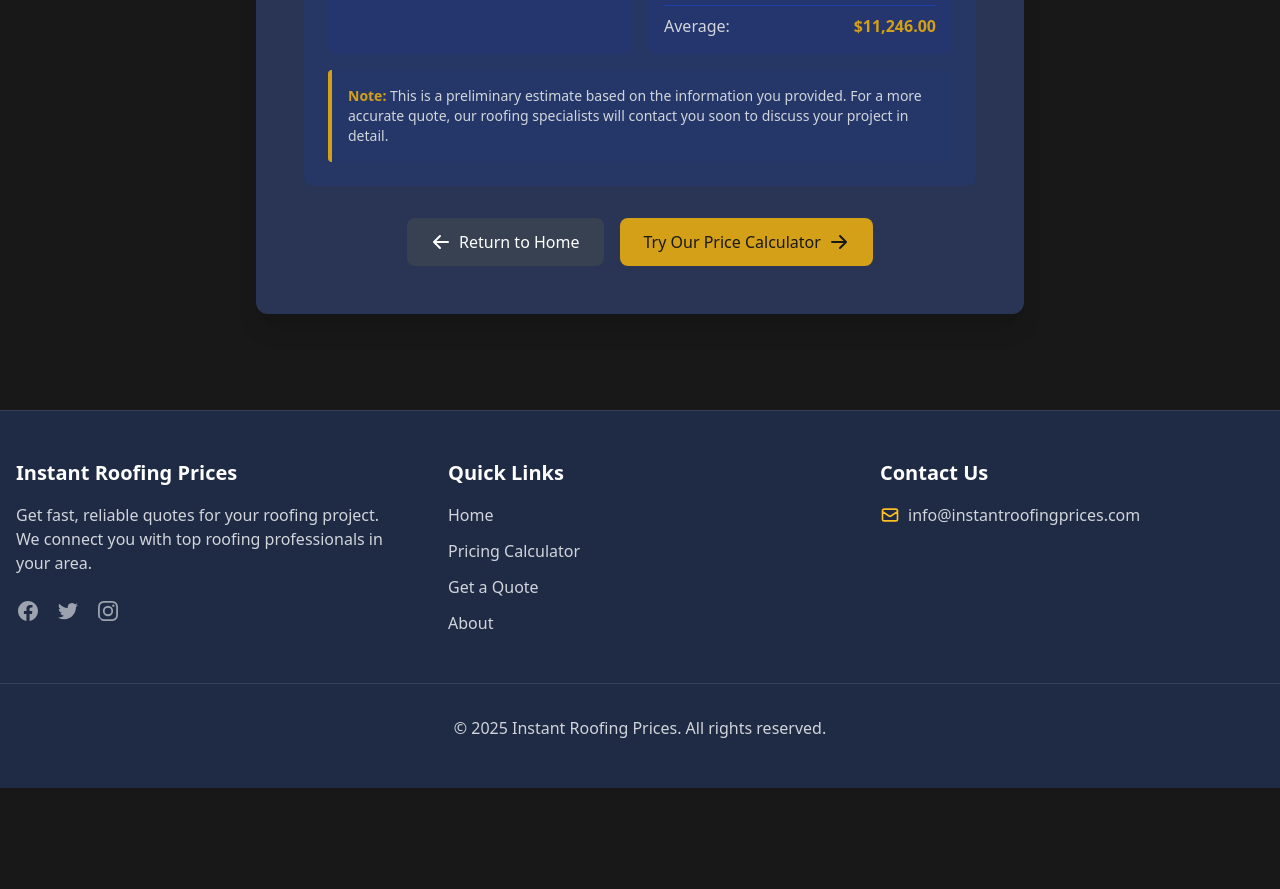
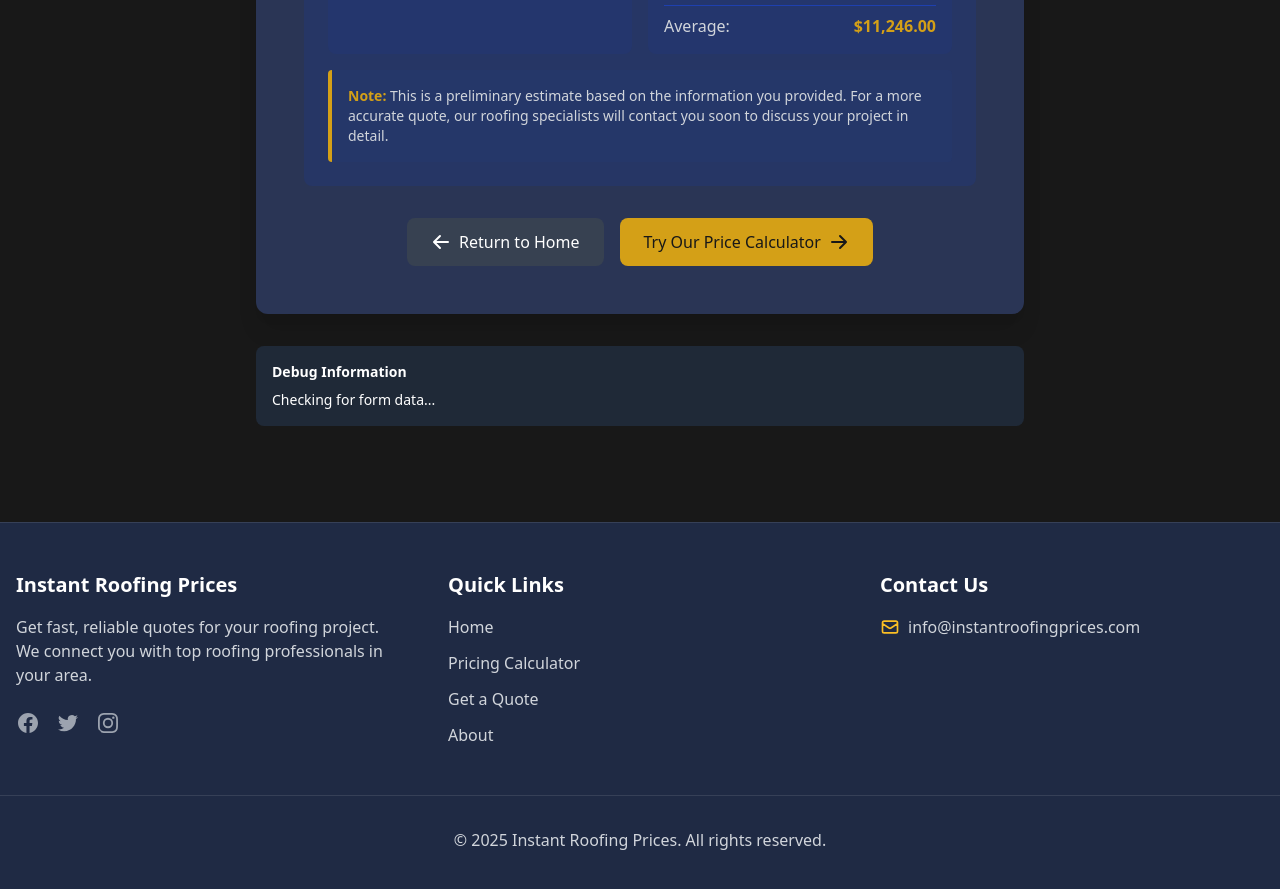
Before and after one commit to tim-amredev/roofing-lead-site, a Jekyll site: the page built from thank-you.html, in a window 1280 px wide and 900 px high, scrolled down 644 px. Shown: the top 889 px of the window. Built offline with Jekyll 4.4.1, drawn with Linux system fonts in a browser that asks for light colours; before the commit the page ends 1432 px from its top, so only the background shows below that; some of the changed lines change nothing that is shown.

Commit message:
Update thank-you.html

```diff
--- a/thank-you.html
+++ b/thank-you.html
@@ -90,31 +90,11 @@ js: thank-you-quote
     </div>
   </div>
 
-  <!-- Hidden div for debugging -->
-  <div id="debug-info" style="display: none;"></div>
-
-  <script>
-  // Debug script to check localStorage
-  document.addEventListener('DOMContentLoaded', function() {
-    console.log("Thank you page loaded");
-
-    // Check if we have form data in localStorage
-    try {
-      const storedData = localStorage.getItem("roofingFormData");
-      const debugInfo = document.getElementById("debug-info");
-
-      if (debugInfo) {
-        debugInfo.innerHTML = "Form data in localStorage: " + (storedData ? "Yes" : "No");
-        if (storedData) {
-          const parsedData = JSON.parse(storedData);
-          debugInfo.innerHTML += "<br>Data: " + JSON.stringify(parsedData);
-        }
-      }
-
-      console.log("Form data in localStorage:", storedData ? JSON.parse(storedData) : "None");
-    } catch (e) {
-      console.error("Error checking localStorage:", e);
-    }
-  });
-  </script>
+  <!-- Debug info - now visible for troubleshooting -->
+  <div id="debug-info" class="mt-8 p-4 bg-gray-800 text-white rounded-lg max-w-3xl mx-auto text-left text-sm">
+    <h3 class="font-bold mb-2">Debug Information</h3>
+    <div id="debug-content">
+      Checking for form data...
+    </div>
+  </div>
 </section>
```
